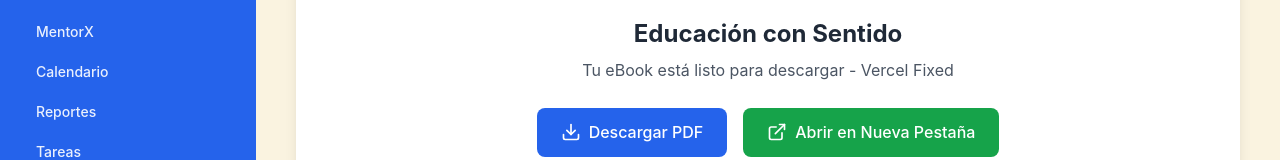
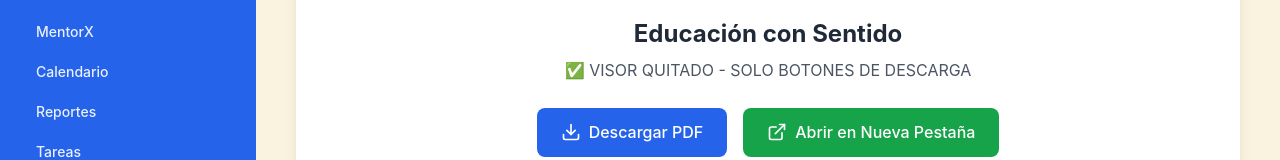
Before and after one commit to EmprendoX/agente-mentor, a Next.js app: page /ebook/educacion-con-sentido in a window 1280 px wide. Shown: the part 234-394 px from the top of the page. Built offline with nearby package versions, Linux system fonts and the light colour scheme.

Commit message:
FINAL FIX: Visor quitado, solo botones de descarga

```diff
--- a/app/ebook/[slug]/page.tsx
+++ b/app/ebook/[slug]/page.tsx
@@ -57,7 +57,7 @@
             <div className="mb-6">
               <BookOpen className="w-16 h-16 text-blue-600 mx-auto mb-4" />
               <h2 className="text-2xl font-bold text-gray-800 mb-2">{ebook.title}</h2>
-              <p className="text-gray-600 mb-6">Tu eBook está listo para descargar - Vercel Fixed</p>
+              <p className="text-gray-600 mb-6">✅ VISOR QUITADO - SOLO BOTONES DE DESCARGA</p>
             </div>
 
             <div className="flex flex-col sm:flex-row gap-4 justify-center">
```
